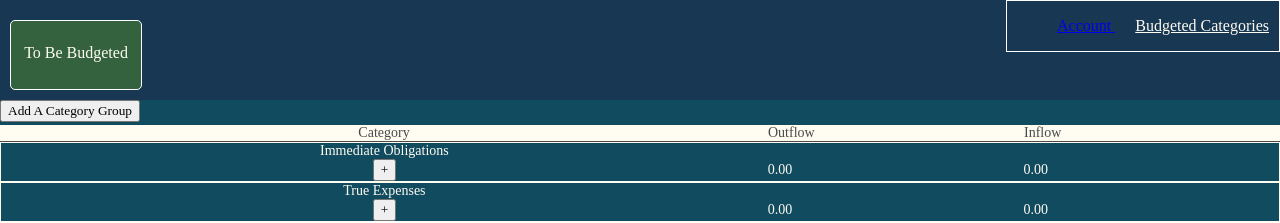
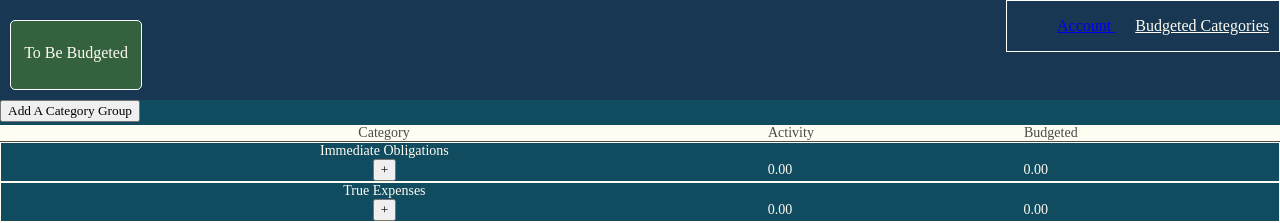
Before and after one commit to anbe6083/Budget_Application, a React (Create React App) app: page /budget in a window 1280 px wide. Shown: the top 223 px of the page. Built offline with nearby package versions, Linux system fonts and the light colour scheme.

Commit message:
Changed topBudgetLabel labels

```diff
--- a/src/App.js
+++ b/src/App.js
@@ -10,6 +10,9 @@ import Budget_Route from './Budget_route';
 class App extends Component {
 constructor(props) {
   super(props);
+  this.state={
+    ToBeBudgeted: 0.00
+  }
 
 }
   //Each router allows the user to click a link and change the page from the Account tab to the Budgeting tab
--- a/src/Budget_route.js
+++ b/src/Budget_route.js
@@ -13,6 +13,7 @@ export default class Budget_Route extends Component {
     constructor(props) {
         super(props);
         this.state = {
+            ToBeBudgeted: 0.00,
             categoryGroups: [
                 {
                     groupName: 'Immediate Obligations',
--- a/src/topBudgetLabel.js
+++ b/src/topBudgetLabel.js
@@ -13,10 +13,10 @@ export default class TopBudgetLabel extends Component {
                     Category
                 </div>
                 <div className="budget-col2">
-                    Outflow
+                    Activity
                 </div>
                 <div className="budget-col3">
-                    Inflow
+                    Budgeted
                 </div>
             </div>
         )
```
